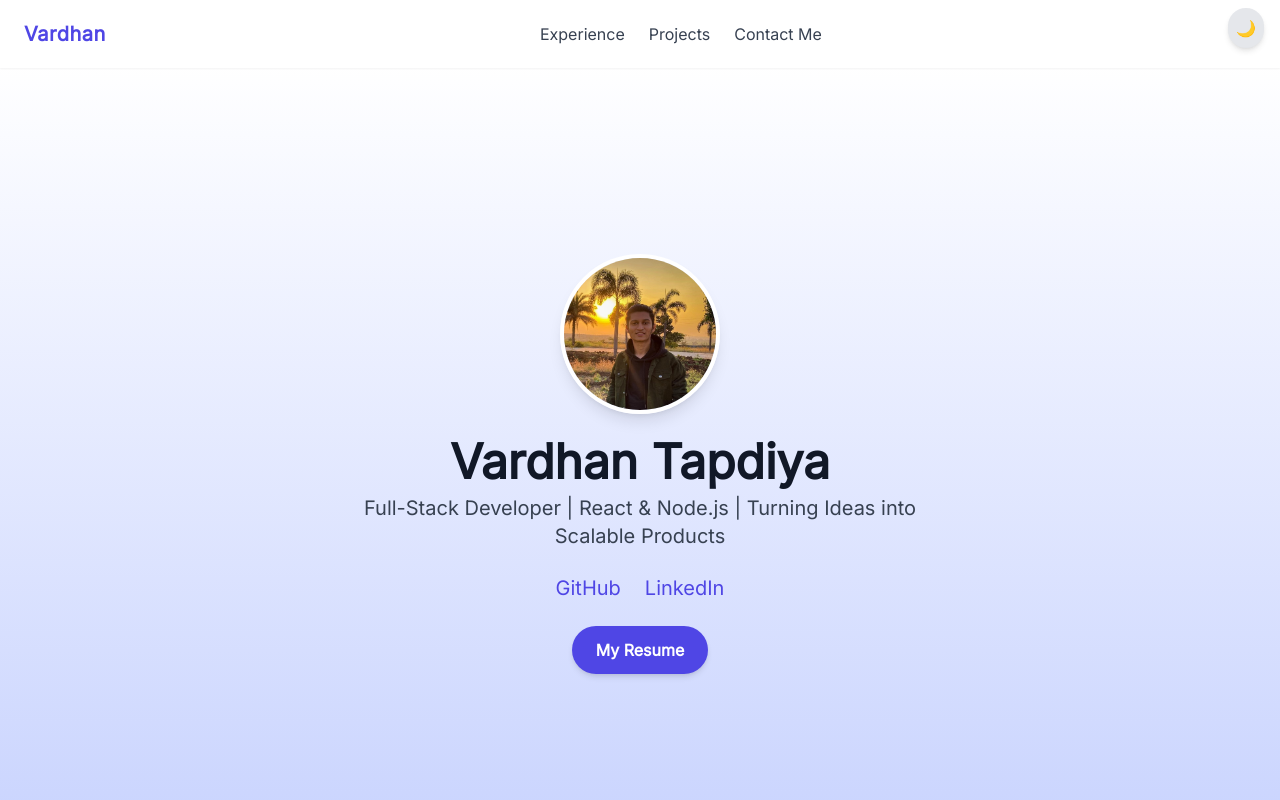
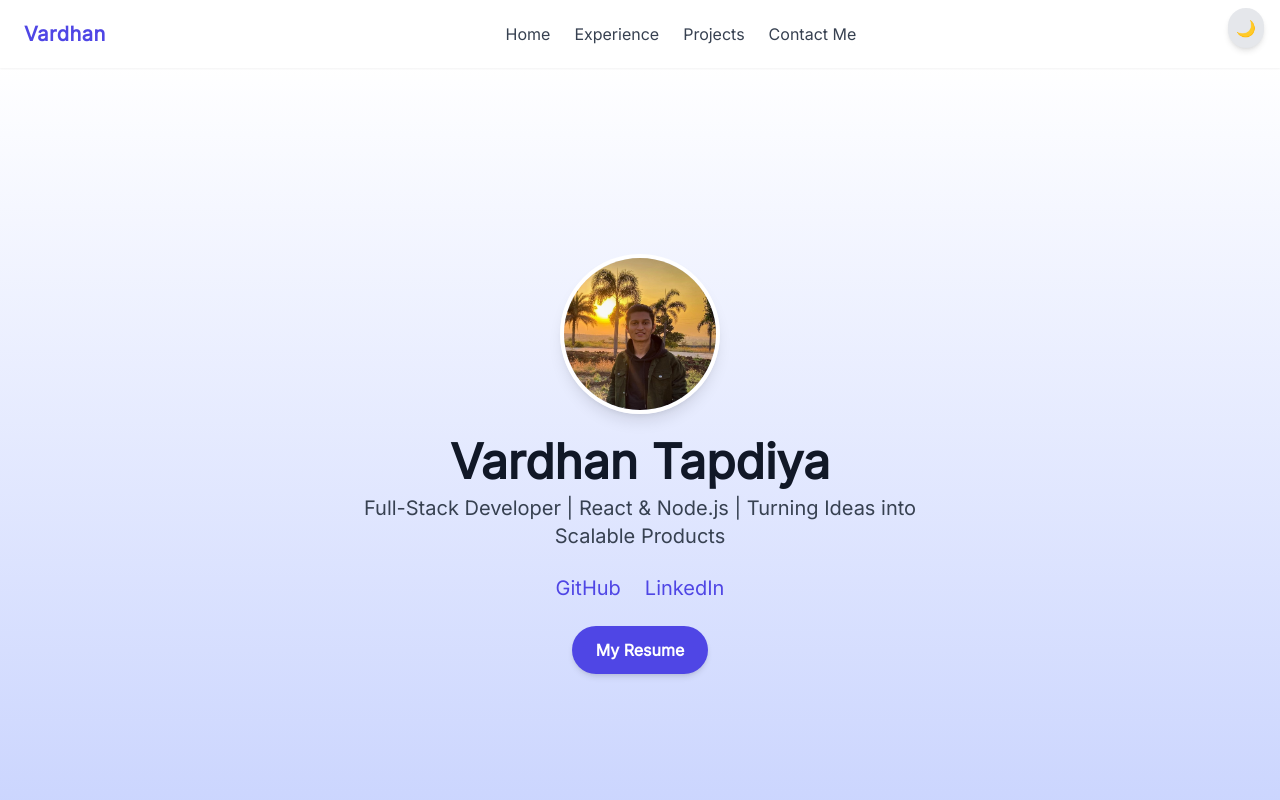
Before and after one commit to vardhantapdiya/my-portfolio, a React (Vite) app: page / in a window 1280 px wide. Shown: the top 800 px of the page. Built offline with nearby package versions, Linux system fonts and the light colour scheme.

Commit message:
Added Home Route

```diff
--- a/src/components/Navbar.jsx
+++ b/src/components/Navbar.jsx
@@ -38,6 +38,12 @@ export default function Navbar() {
                         {/* <a href="#experience" className="hover:text-indigo-500 dark:hover:text-indigo-400 transition">
               Experience
             </a> */}
+                        <Link to="/">Home</Link>
+                    </li>
+                    <li>
+                        {/* <a href="#experience" className="hover:text-indigo-500 dark:hover:text-indigo-400 transition">
+              Experience
+            </a> */}
                         <Link to="/experience">Experience</Link>
                     </li>
                     <li>
```
